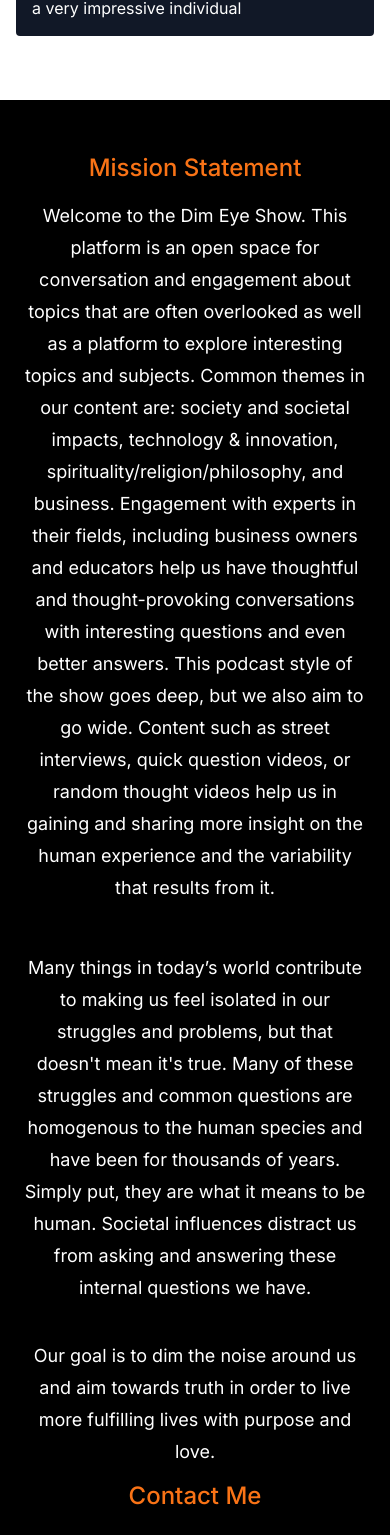
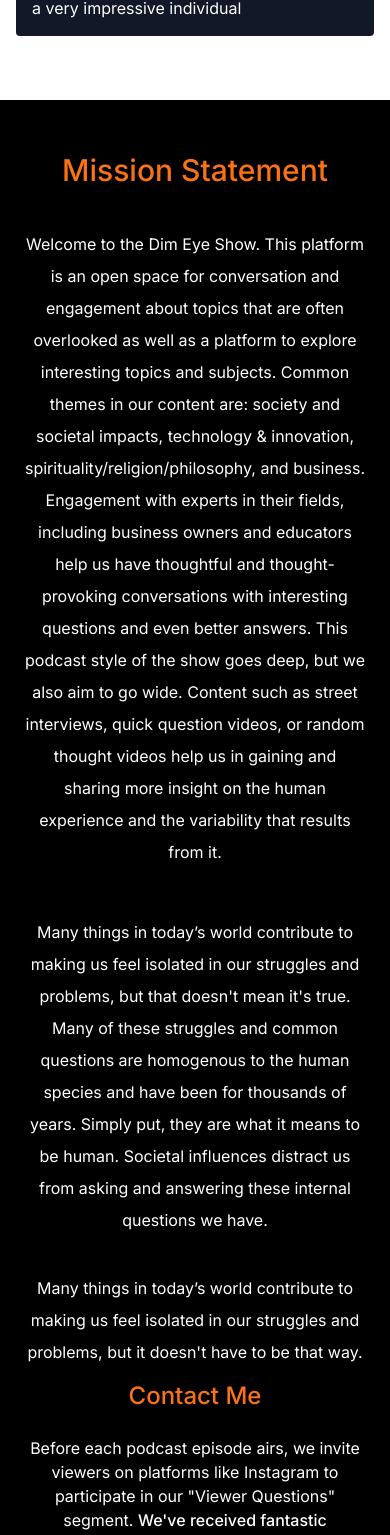
Before and after one commit to BrianBeilby/Purneet-Website, a Next.js app: page / in a window 390 px wide. Shown: the part 1296-2831 px from the top of the page. Built offline with nearby package versions, Linux system fonts and the light colour scheme; no server answers.

Commit message:
Minor Changes

```diff
--- a/src/components/About.tsx
+++ b/src/components/About.tsx
@@ -9,15 +9,15 @@ function About() {
     <motion.section
       ref={ref}
       id="about"
-      className="mt-10 mx-4 sm:mt-28 sm:mx-auto max-w-[45rem] text-center bg-black leading-8 text-white text-lg sm:text-xl sm:mb-40 scroll-mt-5 min-h-screen flex flex-col justify-center items-center"
+      className="mt-10 mx-4 sm:mt-28 sm:mx-auto max-w-[42rem] text-center bg-black leading-8 text-white text-md sm:text-lg sm:mb-40 scroll-mt-5 min-h-screen flex flex-col justify-center items-center"
       initial={{ opacity: 0, y: 100 }}
       animate={{ opacity: 1, y: 0 }}
       transition={{ delay: 0.175 }}
     >
-      <h2 className="text-2xl sm:text-3xl font-medium capitalize mb-4 sm:mb-8 mt-3 text-orange-500">
+      <h2 className="text-3xl sm:text-3xl font-medium capitalize mb-10 sm:mb-8 mt-3 text-orange-500">
         Mission Statement
       </h2>
-      <p className="mb-6 px-2 sm:px-0">
+      <p className="mb-6 px-2 sm:px-0 ">
       Welcome to the Dim Eye Show. This platform is an open space for conversation and engagement about
       topics that are often overlooked as well as a platform to explore interesting topics and subjects.
       Common themes in our content are: society and societal impacts, technology & innovation, spirituality/religion/philosophy,
@@ -35,7 +35,7 @@ function About() {
       </p>
 
       <p className="mb-3 mt-6 px-2 sm:px-0 text-center">
-      Our goal is to dim the noise around us and aim towards truth in order to live more fulfilling lives with purpose and love.
+      Many things in today’s world contribute to making us feel isolated in our struggles and problems, but it doesn&apos;t have to be that way.
       </p>
     </motion.section>
   );
--- a/src/lib/data.ts
+++ b/src/lib/data.ts
@@ -26,7 +26,7 @@ export const links = [ //Links for the navbar
 
   export const episodes: Episode[] = [
     { id: 1, title: 'Episode 1 Derek Lam', description: 'The First Episode starring Derek Lam, a professor at California State University, Sacramento.', link: 'https://www.youtube.com/watch?v=qhhSx8RoAiQ'},
-    { id: 2, title: 'Episode 2 Natasha Palumbo ', description: 'The Second Episode  episode featuring Professor P, aka Natasha Palumbo. She is a very impressive individual ', link: 'https://www.youtube.com/watch?v=wFOQvJivhgE'},
+    { id: 2, title: 'Episode 2 Natasha Palumbo ', description: 'The Second Episode  episode featuring Professor P, aka Natasha Palumbo. She is a very impressive individual ', link: 'https://youtu.be/jymsKtKOytE'},
   ];
 
 
```
